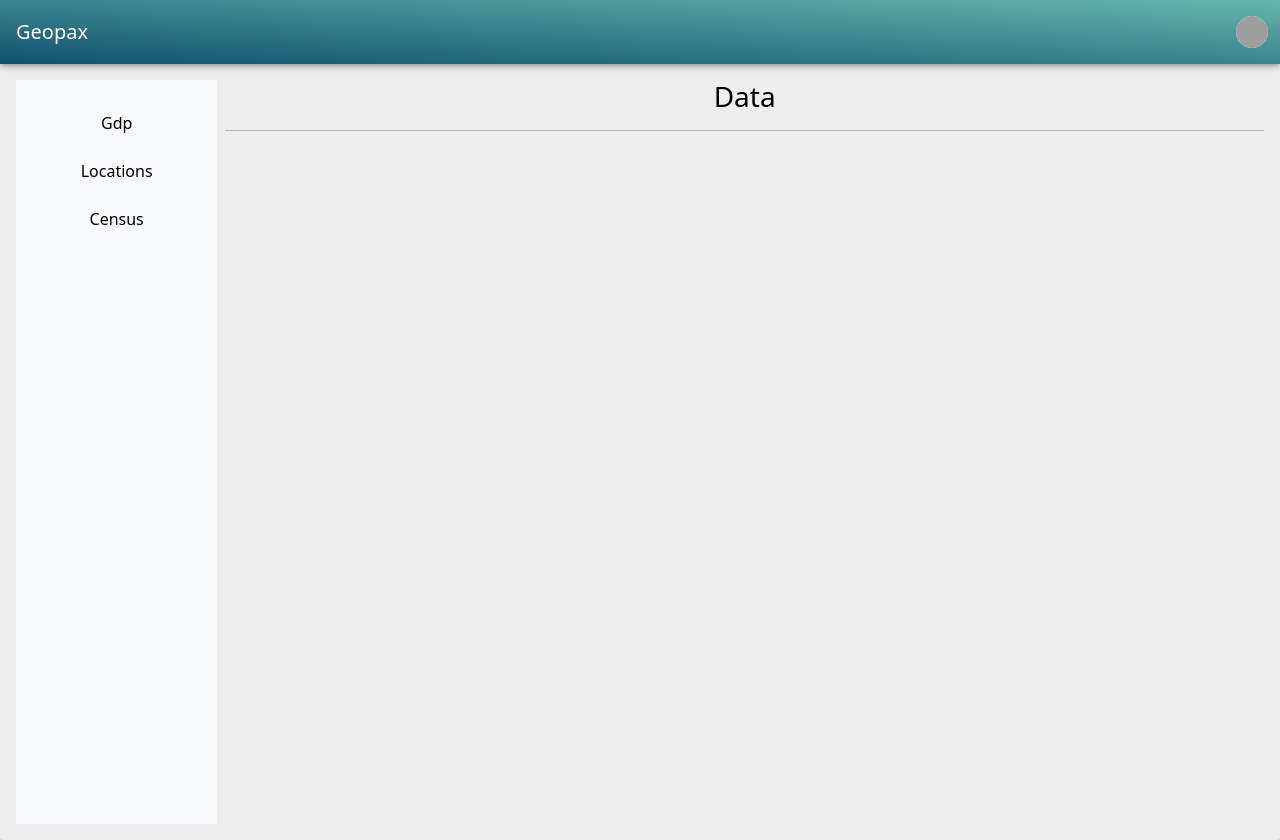
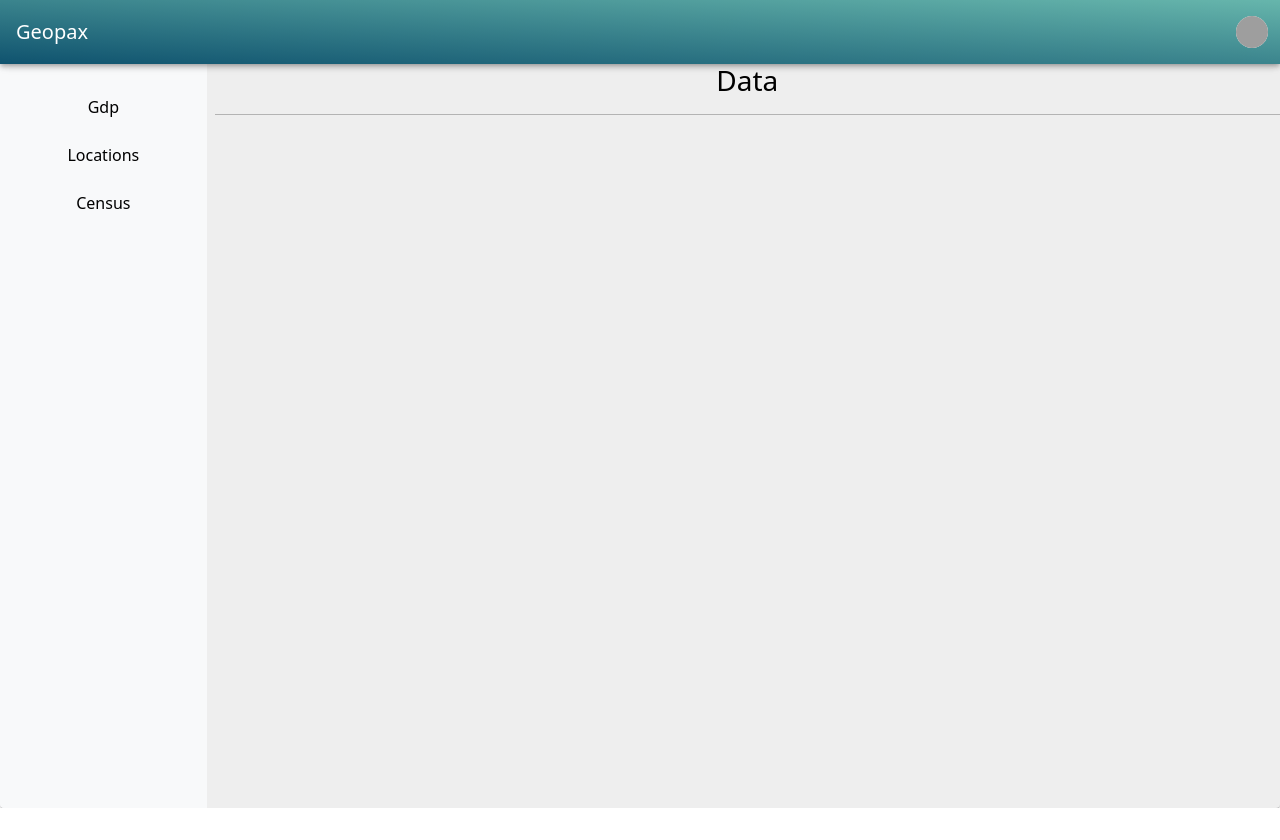
Before and after one commit to DanielHMuniz99/geodata, a Vue app in the folder app/: page / in a window 1280 px wide. After the commit the page ends 808 px from the top, so only its background shows below. Built offline with nearby package versions, Linux system fonts and the light colour scheme.

Commit message:
main page grid

```diff
--- a/app/src/App.vue
+++ b/app/src/App.vue
@@ -8,7 +8,6 @@ import Sidebar from './components/Sidebar.vue';
     <v-layout>
       <Header/>
       <v-main>
-        <v-container fluid>
         <v-row dense>
           <v-col cols="2">
             <Sidebar/>
@@ -17,7 +16,6 @@ import Sidebar from './components/Sidebar.vue';
             <router-view/>
           </v-col>
         </v-row>
-        </v-container>
       </v-main>
     </v-layout>
   </v-card>
```
Lines whose indentation alone changed are shown as unchanged.
